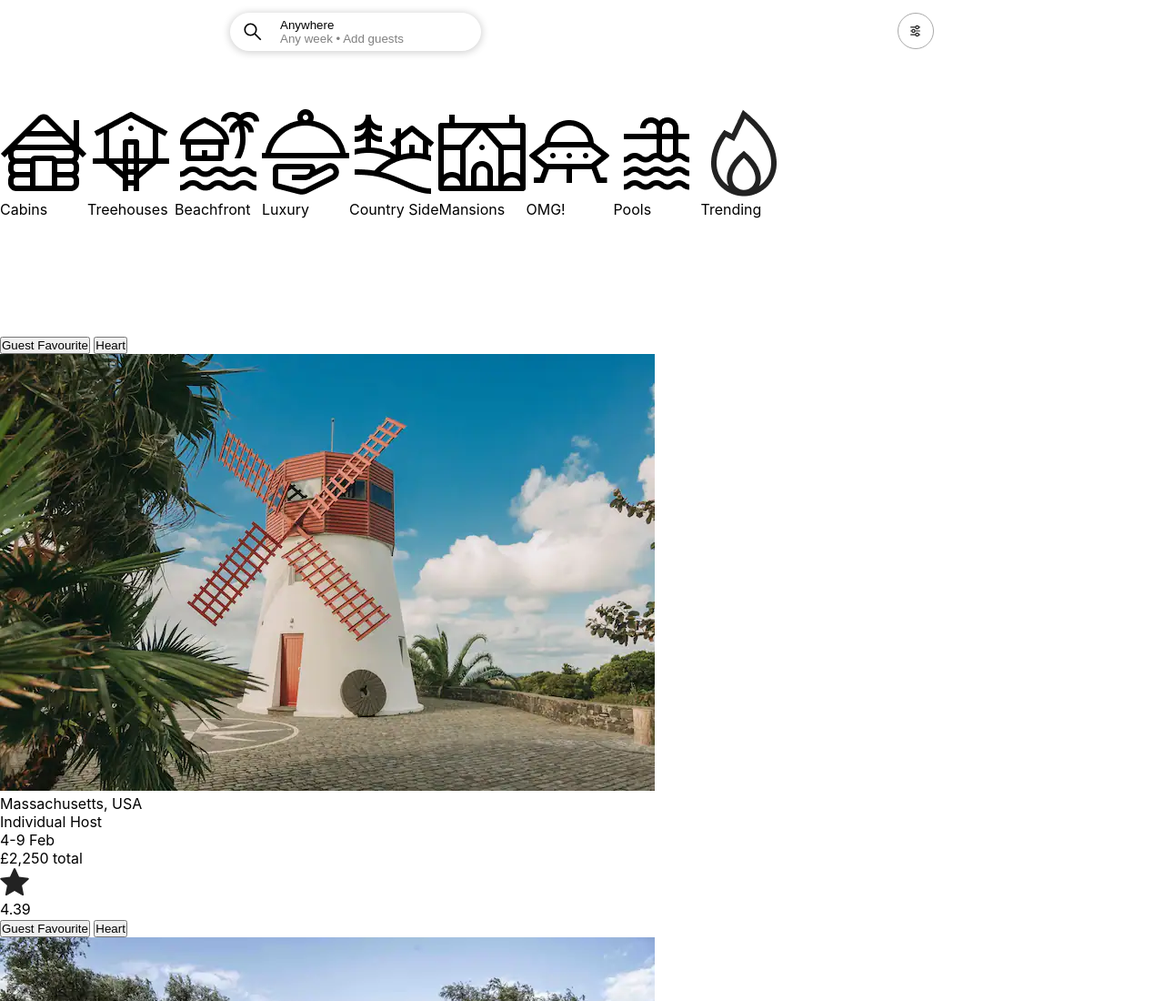
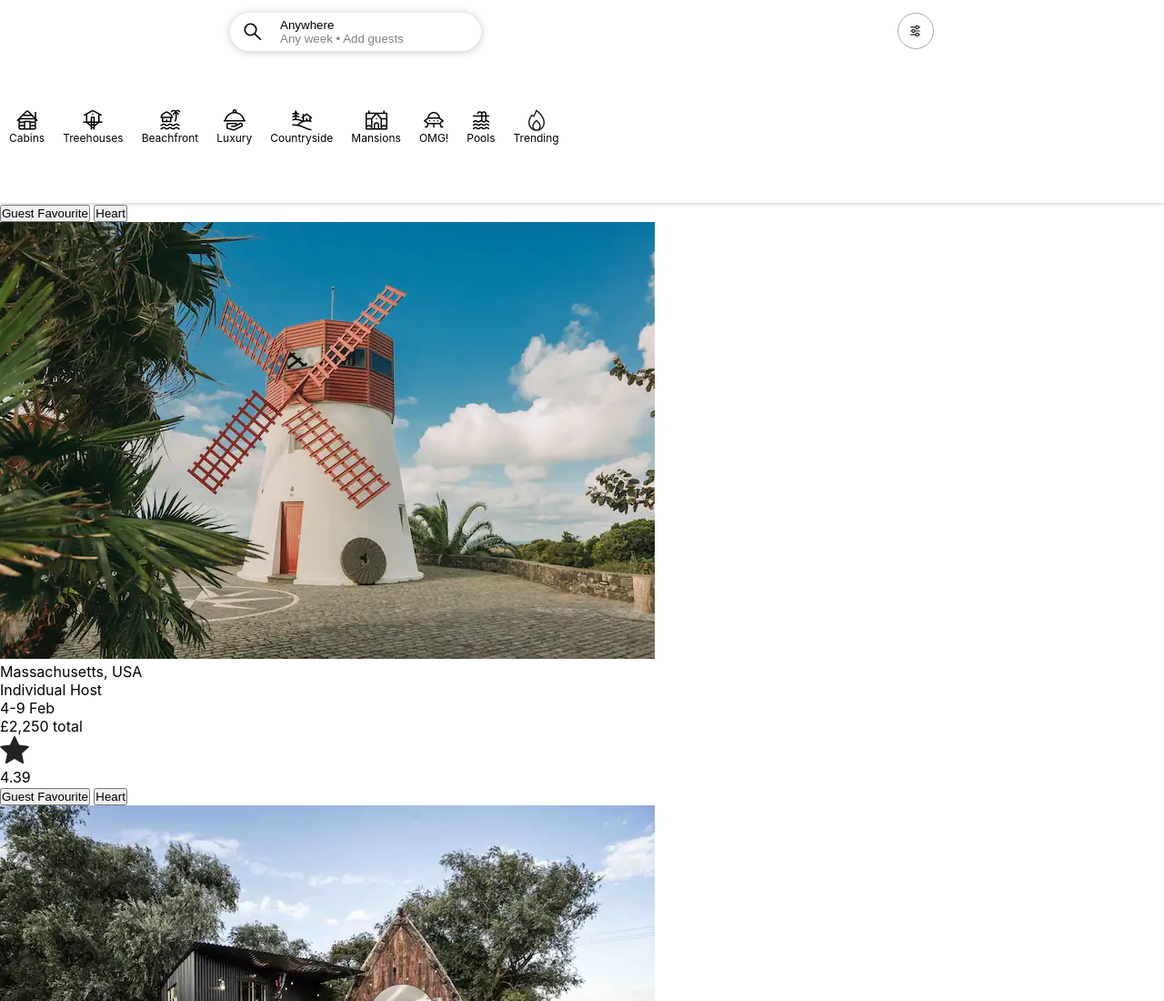
Before and after one commit to NiteOwl1990/AirBnB_SoC, a plain HTML site: page index.html in a window 1280 px wide. Shown: the top 1100 px of the page at 91% size. Drawn offline with Linux system fonts and the light colour scheme.

Commit message:
finshed the top navigation bar

```diff
--- a/index.html
+++ b/index.html
@@ -56,7 +56,7 @@
               alt="countrysideicon"
               class="iconimages"
             />
-            <p class="icontext">Country Side</p>
+            <p class="icontext">Countryside</p>
           </div>
           <div class="icon">
             <img
--- a/style.css
+++ b/style.css
@@ -6,6 +6,10 @@
 
 body{
     font-family: Circular, -apple-system, "system-ui", Roboto, "Helvetica Neue", sans-serif;
+}
+
+#navbar{
+    box-shadow: 0px 1px 4px 0px #d1d1d1;
 }
 
 .searchbar{
@@ -58,9 +62,30 @@ align-items: center;
     margin-right: auto;
 }
 
+.icon{
+    padding: 0 10px;
+}
+
 
 #iconbar{
     display: flex;
     padding-top: 5%;
-    padding-bottom: 10%;
+    padding-bottom: 5%;
+    overflow-x: auto;
 }
+
+#iconbar::-webkit-scrollbar {
+    display: none;
+  }
+
+.iconimages{
+    width: 24px;
+    height: 24px;
+    display: block;
+    margin-left: auto;
+    margin-right: auto;
+}
+
+.icontext{
+    font-size: 12px;
+}
```
